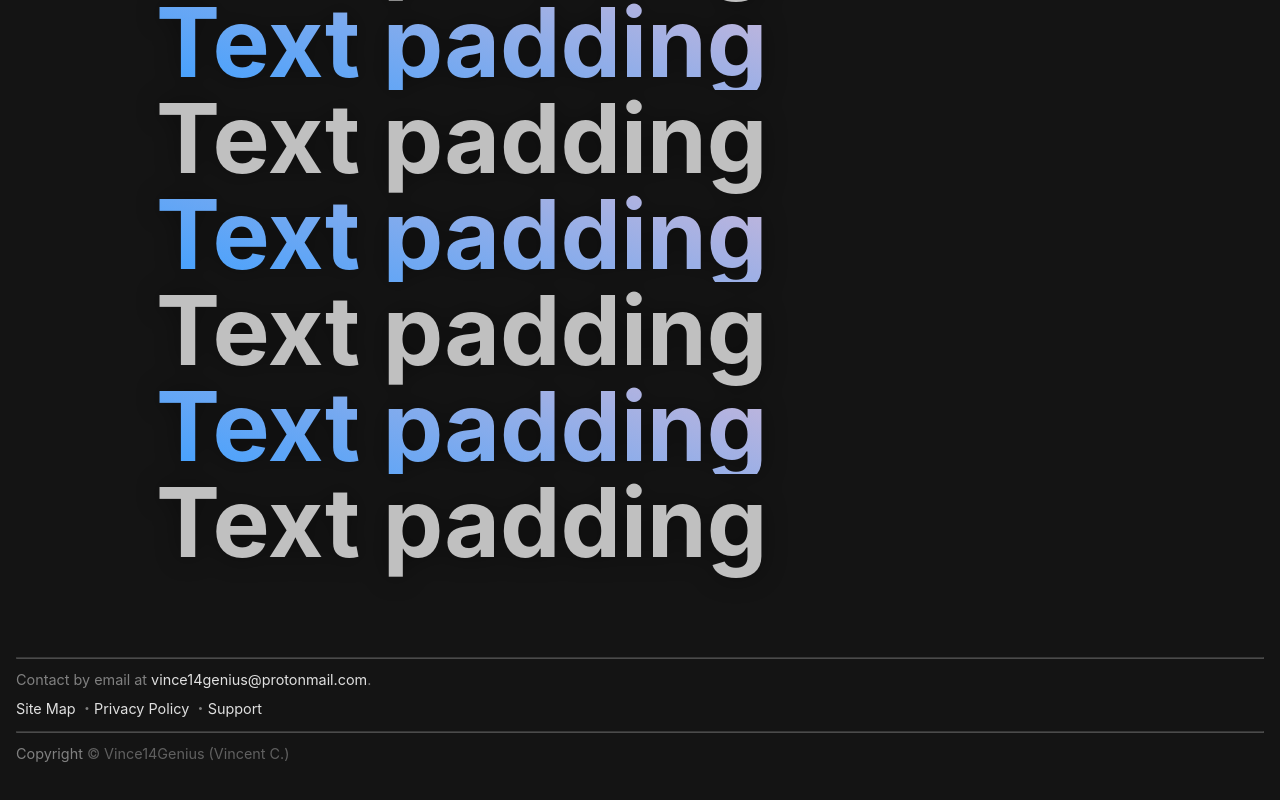
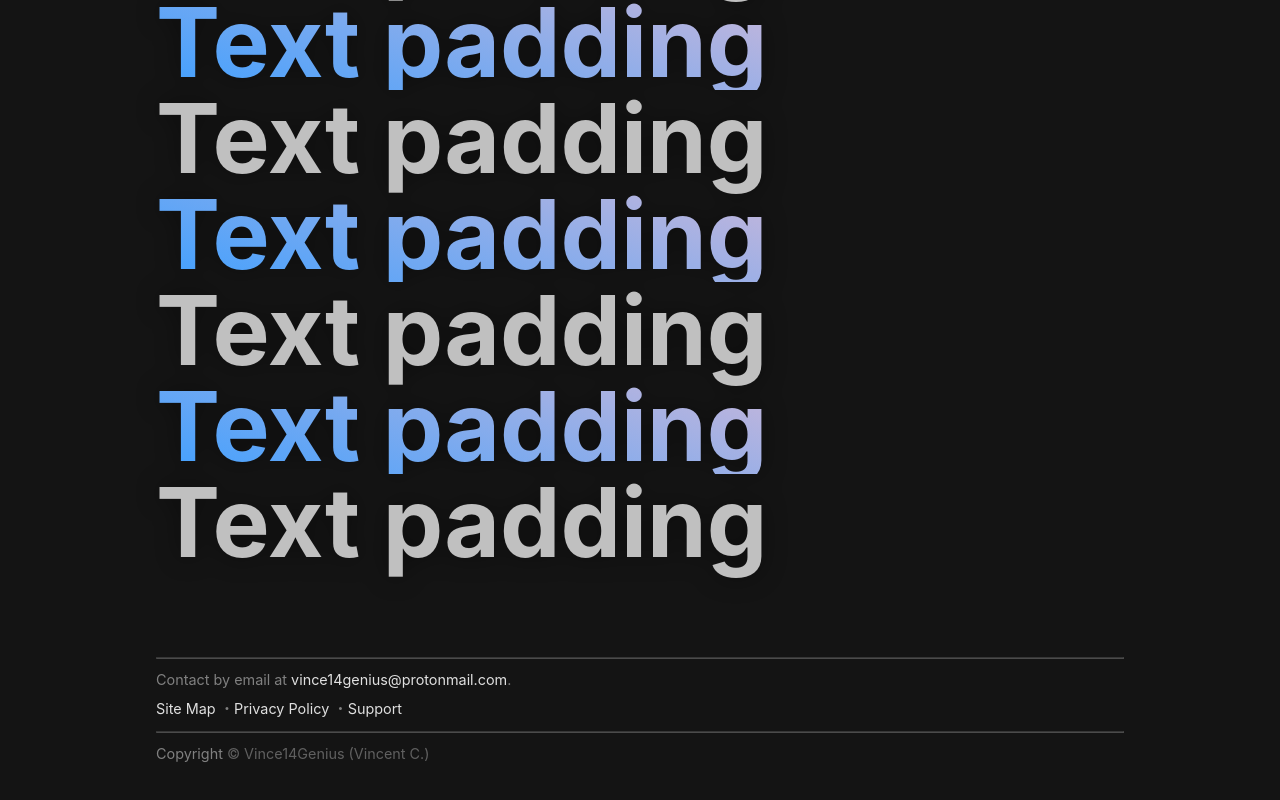
Before and after one commit to Vince14Genius/Vince14Genius.github.io, a React (Create React App) app: page / in a window 1280 px wide. Shown: the part 584-1384 px from the top of the page. Built offline with nearby package versions, Linux system fonts and the light colour scheme.

Commit message:
footer width fix

```diff
--- a/src/components/Footer/Footer.tsx
+++ b/src/components/Footer/Footer.tsx
@@ -5,7 +5,7 @@ import './Footer.css';
 function Footer() {
   return (
     <footer>
-      <div className="exterior-width-wrapper">
+      <div className="nav-aligned-width-wrapper">
         <hr className="compatibility-hidden"/>
         <hr className="footer-hr"/>
         <p className="footer-normal compact-line-height">
```
